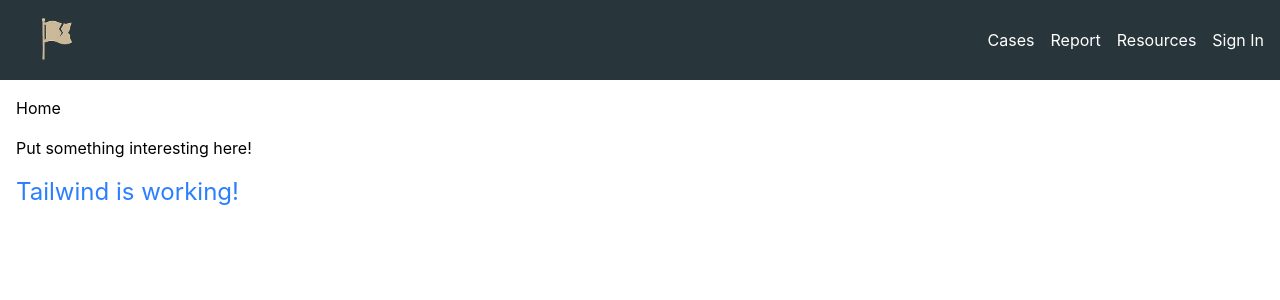
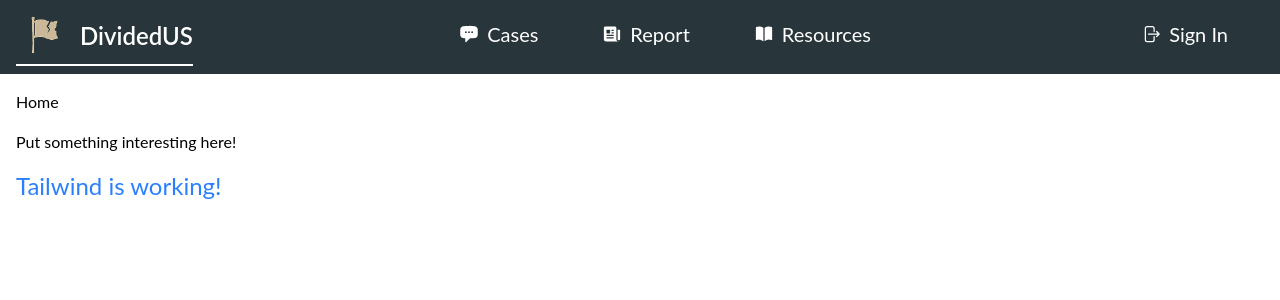
Before and after one commit to OshaunB/dividedus, a React (Vite) app in the folder react-express-auth/frontend/: page / in a window 1280 px wide. Shown: the top 300 px of the page. Built offline with nearby package versions, Linux system fonts and the light colour scheme; no server answers.

Commit message:
polished navbar, included sign in modal based on navlinks clicked, mobile friendly navbar, heroicons for icons

```diff
--- a/react-express-auth/frontend/package.json
+++ b/react-express-auth/frontend/package.json
@@ -10,6 +10,8 @@
     "preview": "vite preview"
   },
   "dependencies": {
+    "@headlessui/react": "^2.2.4",
+    "@heroicons/react": "^2.2.0",
     "@tailwindcss/cli": "^4.1.11",
     "daisyui": "^5.0.46",
     "react": "^18.2.0",
--- /dev/null
+++ b/react-express-auth/frontend/src/components/SignInModal.jsx
@@ -0,0 +1,79 @@
+import { Dialog } from "@headlessui/react";
+import { Field, Label, Input } from "@headlessui/react";
+import clsx from "clsx";
+import { useNavigate } from "react-router-dom";
+
+export default function SignInModal({ isOpen, onClose, onSuccess }) {
+  const navigate = useNavigate();
+
+  const handleSubmit = (e) => {
+    e.preventDefault();
+
+    // TODO: Replace this with real login logic (like API call)
+    // For now, simulate successful login:
+    onSuccess(); // Redirect to saved path
+    onClose(); // Close modal
+  };
+
+  return (
+    <Dialog open={isOpen} onClose={onClose} className="relative z-50">
+      {/* Overlay */}
+      <div className="fixed inset-0 bg-black/40" aria-hidden="true" />
+
+      {/* Centered modal container */}
+      <div className="fixed inset-0 flex items-center justify-center p-4">
+        <Dialog.Panel className="bg-[#28353A] rounded-xl w-full max-w-md p-8 shadow-xl flex flex-col justify-center items-center">
+          <Dialog.Title className="text-2xl font-semibold text-[#C2B280] text-center mb-4">
+            Sign In
+          </Dialog.Title>
+
+          <form onSubmit={handleSubmit} className="flex flex-col gap-4 w-full">
+            <Field>
+              <Label className="text-sm font-medium text-white">Username</Label>
+              <Input
+                required
+                placeholder="Enter username"
+                className={clsx(
+                  "mt-2 block w-full rounded-md border-none bg-white/5 px-3 py-2 text-white",
+                  "focus:outline-none focus:ring-2 focus:ring-white/30"
+                )}
+              />
+            </Field>
+
+            <Field>
+              <Label className="text-sm font-medium text-white">Password</Label>
+              <Input
+                required
+                type="password"
+                placeholder="Enter password"
+                className={clsx(
+                  "mt-2 block w-full rounded-md border-none bg-white/5 px-3 py-2 text-white",
+                  "focus:outline-none focus:ring-2 focus:ring-white/30"
+                )}
+              />
+            </Field>
+
+            <button
+              type="submit"
+              className="bg-teal-600 text-white font-semibold py-2 rounded-md hover:bg-teal-700 transition">
+              Sign In
+            </button>
+          </form>
+
+          <p className="text-sm text-center mt-4 text-white/80">
+            Don’t have an account?{" "}
+            <button
+              type="button"
+              onClick={() => {
+                onClose();
+                navigate("/sign-up");
+              }}
+              className="text-teal-400 hover:underline">
+              Sign up
+            </button>
+          </p>
+        </Dialog.Panel>
+      </div>
+    </Dialog>
+  );
+}
--- a/react-express-auth/frontend/src/components/SiteHeadingAndNav.jsx
+++ b/react-express-auth/frontend/src/components/SiteHeadingAndNav.jsx
@@ -1,58 +1,169 @@
 import { NavLink } from "react-router-dom";
-import { useContext } from "react";
+import { useContext, useState } from "react";
 import CurrentUserContext from "../contexts/current-user-context";
+import SignInModal from "./SignInModal";
+
+import {
+  ChatBubbleLeftEllipsisIcon,
+  NewspaperIcon,
+  BookOpenIcon,
+  ArrowRightOnRectangleIcon,
+  UserIcon,
+  Bars3Icon,
+  XMarkIcon,
+} from "@heroicons/react/24/solid";
 
 export default function SiteHeadingAndNav() {
   const { currentUser } = useContext(CurrentUserContext);
+  const [isModalOpen, setIsModalOpen] = useState(false);
+  const [isMobileMenuOpen, setIsMobileMenuOpen] = useState(false);
+
+  const handleProtectedClick = (e, path) => {
+    if (!currentUser) {
+      e.preventDefault();
+      setIsModalOpen(true);
+    }
+  };
 
   return (
-    <header style={{ backgroundColor: "#28353A" }}>
-      <NavLink to="/">
+    <>
+      <header
+        className="flex items-center justify-between px-6 py-3 text-white relative z-50"
+        style={{ backgroundColor: "#28353A" }}>
+        {/* Left - Logo */}
+        <NavLink
+          to="/"
+          className={({ isActive }) =>
+            `flex items-center gap-2 border-b-2 transition-all duration-200 ${
+              isActive ? "border-white" : "border-transparent"
+            }`
+          }>
           <img
             src="/flag.png"
             alt="Flag"
-          className="w-20 h-16 object-contain cursor-pointer"
+            className="w-14 h-14 object-contain cursor-pointer"
           />
+          <span className="text-2xl font-semibold">DividedUS</span>
         </NavLink>
-      <nav>
-        <ul>
-          <li>{/* <NavLink to="/">Home</NavLink> */}</li>
 
-          {currentUser ? (
-            /*if true*/ <>
+        {/* Mobile toggle */}
+        <button
+          className="md:hidden"
+          onClick={() => setIsMobileMenuOpen(!isMobileMenuOpen)}>
+          {isMobileMenuOpen ? (
+            <XMarkIcon className="h-8 w-8" />
+          ) : (
+            <Bars3Icon className="h-8 w-8" />
+          )}
+        </button>
+
+        {/* Desktop Nav */}
+        <ul className="hidden md:flex gap-x-16 text-xl items-center">
           <li>
-                <NavLink to="/cases">Cases</NavLink>
+            <NavLink
+              to="/cases"
+              onClick={(e) => handleProtectedClick(e, "/cases")}
+              className={({ isActive }) =>
+                `flex items-center gap-2 border-b-2 pb-1 transition-all duration-200 ${
+                  currentUser && isActive ? "border-white" : "border-transparent"
+                }`
+              }>
+              <ChatBubbleLeftEllipsisIcon className="h-5 w-5" />
+              Cases
+            </NavLink>
           </li>
           <li>
-                <NavLink to="/report">Report</NavLink>
+            <NavLink
+              to="/report"
+              onClick={(e) => handleProtectedClick(e, "/report")}
+              className={({ isActive }) =>
+                `flex items-center gap-2 border-b-2 pb-1 transition-all duration-200 ${
+                  currentUser && isActive ? "border-white" : "border-transparent"
+                }`
+              }>
+              <NewspaperIcon className="h-5 w-5" />
+              Report
+            </NavLink>
           </li>
           <li>
-                <NavLink to="/resources">Resources</NavLink>
+            <NavLink
+              to="/resources"
+              className={({ isActive }) =>
+                `flex items-center gap-2 border-b-2 pb-1 transition-all duration-200 ${
+                  isActive ? "border-white" : "border-transparent"
+                }`
+              }>
+              <BookOpenIcon className="h-5 w-5" />
+              Resources
+            </NavLink>
           </li>
+        </ul>
+
+        {/* Desktop Auth */}
+        <ul className="hidden md:flex gap-x-6 text-xl mr-8 items-center">
           <li>
-                <NavLink to={`/users/${currentUser.id}`}>
+            {currentUser ? (
+              <NavLink
+                to={`/users/${currentUser.id}`}
+                className="flex items-center gap-2">
+                <UserIcon className="h-5 w-5" />
                 {currentUser.username}
               </NavLink>
+            ) : (
+              <button
+                onClick={() => setIsModalOpen(true)}
+                className="flex items-center gap-2 border-b-2 pb-1 transition-all duration-200 border-transparent hover:border-white">
+                <ArrowRightOnRectangleIcon className="h-5 w-5" />
+                <span>Sign In</span>
+              </button>
+            )}
           </li>
+        </ul>
+
+        {/* Mobile Dropdown */}
+        {isMobileMenuOpen && (
+          <div className="absolute top-full left-0 w-full bg-[#28353A] flex flex-col gap-4 py-4 px-6 text-xl md:hidden">
+            <NavLink to="/cases" onClick={(e) => handleProtectedClick(e, "/cases")}>
+              <div className="flex items-center gap-2">
+                <ChatBubbleLeftEllipsisIcon className="h-5 w-5" />
+                Cases
+              </div>
+            </NavLink>
+            <NavLink to="/report" onClick={(e) => handleProtectedClick(e, "/report")}>
+              <div className="flex items-center gap-2">
+                <NewspaperIcon className="h-5 w-5" />
+                Report
+              </div>
+            </NavLink>
+            <NavLink to="/resources">
+              <div className="flex items-center gap-2">
+                <BookOpenIcon className="h-5 w-5" />
+                Resources
+              </div>
+            </NavLink>
+            {currentUser ? (
+              <NavLink to={`/users/${currentUser.id}`}>
+                <div className="flex items-center gap-2">
+                  <UserIcon className="h-5 w-5" />
+                  {currentUser.username}
+                </div>
+              </NavLink>
+            ) : (
+              <button
+                onClick={() => {
+                  setIsModalOpen(true);
+                  setIsMobileMenuOpen(false);
+                }}
+                className="flex items-center gap-2">
+                <ArrowRightOnRectangleIcon className="h-5 w-5" />
+                Sign In
+              </button>
+            )}
+          </div>
+        )}
+      </header>
+
+      <SignInModal isOpen={isModalOpen} onClose={() => setIsModalOpen(false)} />
     </>
-          ) : (
-            /*if false*/ <>
-              <li>
-                <NavLink to="/login">Cases</NavLink>
-              </li>
-              <li>
-                <NavLink to="/login">Report</NavLink>
-              </li>
-              <li>
-                <NavLink to="/resources">Resources</NavLink>
-              </li>
-              <li>
-                <NavLink to="/sign-up">Sign In</NavLink>
-              </li>
-            </>
-          )}
-        </ul>
-      </nav>
-    </header>
   );
 }
--- a/react-express-auth/frontend/src/styles/index.css
+++ b/react-express-auth/frontend/src/styles/index.css
@@ -8,7 +8,7 @@
 } */
 
 body {
-  font-family: Inter, system-ui, Avenir, Helvetica, Arial, sans-serif;
+  font-family: Lato, Inter, system-ui, Avenir, Helvetica, Arial, sans-serif;
   margin: 0;
 }
 
@@ -54,7 +54,7 @@ header {
 
 nav ul {
   display: flex;
-  gap: 1rem;
+  /* gap: 1rem; */
   padding: 0;
   margin: 0;
   list-style: none;
@@ -67,7 +67,7 @@ nav a {
 
 form {
   padding: 1rem;
-  border: 1px solid #ccc;
+  /* border: 1px solid #ccc; */
   width: 15rem;
 }
 
@@ -77,7 +77,7 @@ form > h2 {
 
 /* automatically added by NavLink component */
 .active {
-  color: #eebc32;
+  /* color: #eebc32; */
   font-weight: bold;
-  font-style: italic;
+  /* font-style: italic; */
 }
```
Also changed, not shown: 1 other file (tests, documents, lock files or other folders). Lines whose indentation alone changed are shown as unchanged.
